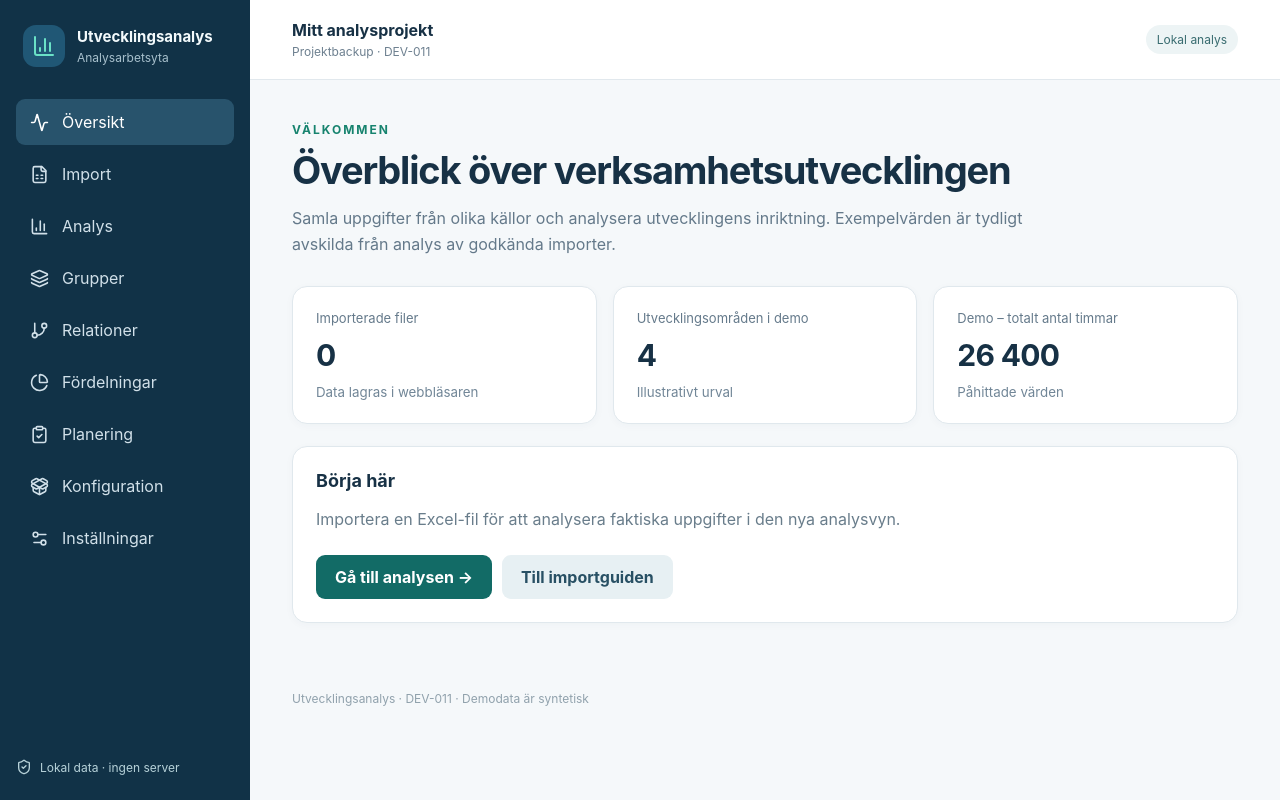
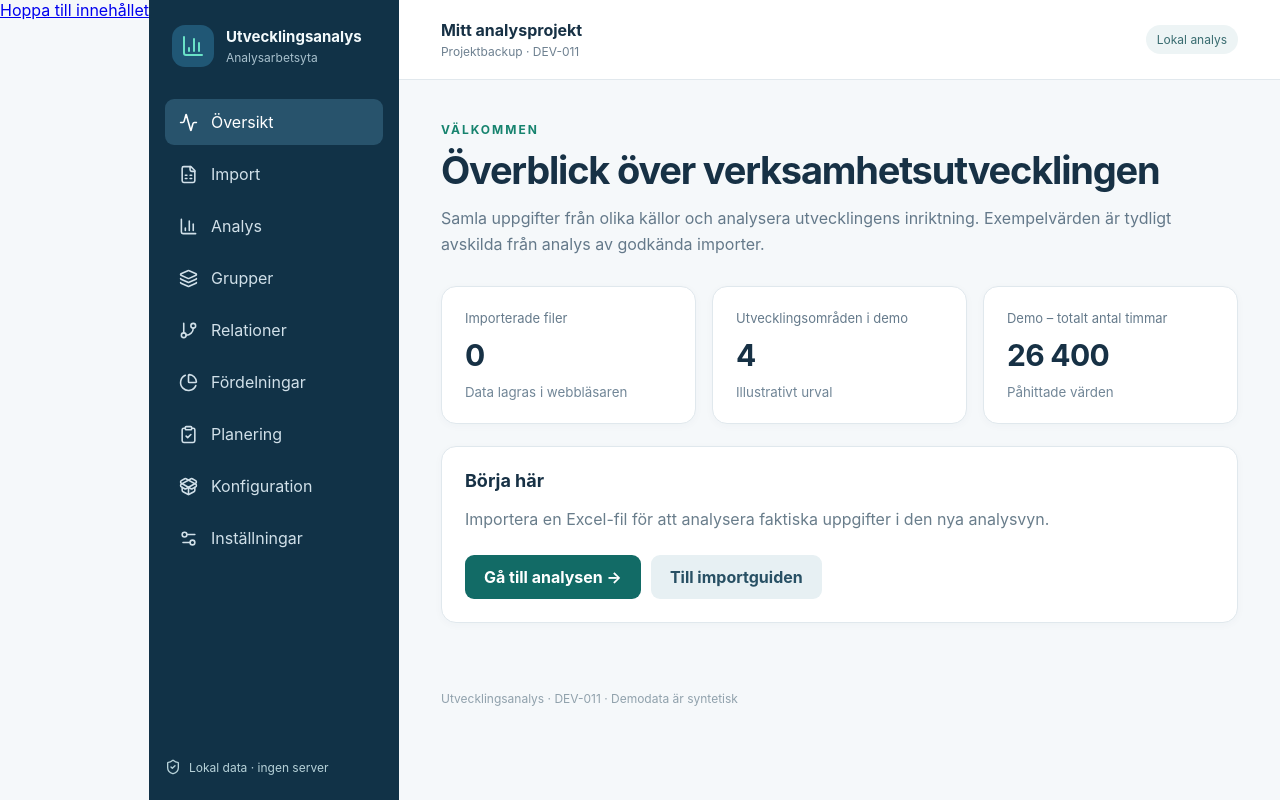
Before and after one commit to erland/pwa-utvecklingsanalys, a React (Vite) app: page / in a window 1280 px wide. Built offline with nearby package versions, Linux system fonts and the light colour scheme.

Commit message:
fix(a11y): add skip link, main landmark and current-page navigation semantics

```diff
--- a/src/App.tsx
+++ b/src/App.tsx
@@ -16,8 +16,8 @@ export default function App(){
  const[analysisRefresh,setAnalysisRefresh]=useState(0);const[view,setView]=useState<ViewId>('overview');const[project,setProject]=useState<AnalysisProject|null>(null);const[storageError,setStorageError]=useState('');
  useEffect(()=>{let active=true;recoverInterruptedRestore().then(()=>loadProject()).then(p=>{if(active)setProject(p)}).catch(()=>{if(active)setStorageError('Lokal lagring eller återställning misslyckades. Kontrollera datalagringen innan du fortsätter.')});return()=>{active=false}},[]);
  const updateName=async(name:string)=>{if(!project)return;const p={...project,name};setProject(p);try{await saveProject(p);setStorageError('')}catch{setStorageError('Kunde inte spara projektet lokalt.')}};
- return <div className="shell"><aside className="sidebar"><div className="brand"><span className="brandmark"><BarChart3 size={24}/></span><div><strong>Utvecklingsanalys</strong><small>Analysarbetsyta</small></div></div><nav aria-label="Huvudmeny">{nav.map(n=><button key={n.id} className={view===n.id?'nav-link active':'nav-link'} onClick={()=>setView(n.id)}><n.icon size={19}/>{n.label}</button>)}</nav><div className="sidebar-foot"><ShieldCheck size={16}/>Lokal data · ingen server</div></aside>
- <div className="content"><header className="topbar"><div><strong>{project?.name??'Mitt analysprojekt'}</strong><small>Projektbackup · DEV-011</small></div><span className="pill">Lokal analys</span></header><main>
+ return <div className="shell"><a className="skip-link" href="#main-content">Hoppa till innehållet</a><aside className="sidebar"><div className="brand"><span className="brandmark"><BarChart3 size={24}/></span><div><strong>Utvecklingsanalys</strong><small>Analysarbetsyta</small></div></div><nav aria-label="Huvudmeny">{nav.map(n=><button key={n.id} type="button" aria-current={view===n.id?'page':undefined} className={view===n.id?'nav-link active':'nav-link'} onClick={()=>setView(n.id)}><n.icon size={19}/>{n.label}</button>)}</nav><div className="sidebar-foot"><ShieldCheck size={16}/>Lokal data · ingen server</div></aside>
+ <div className="content"><header className="topbar"><div><strong>{project?.name??'Mitt analysprojekt'}</strong><small>Projektbackup · DEV-011</small></div><span className="pill">Lokal analys</span></header><main id="main-content">
  {storageError&&<div role="alert" className="alert">{storageError}</div>}
  {view==='overview'&&<><div className="eyebrow">VÄLKOMMEN</div><h1>Överblick över verksamhetsutvecklingen</h1><p className="lead">Samla uppgifter från olika källor och analysera utvecklingens inriktning. Exempelvärden är tydligt avskilda från analys av godkända importer.</p><div className="cards"><div className="metric"><span>Importerade filer</span><b>{project?.datasets.length??0}</b><small>Data lagras i webbläsaren</small></div><div className="metric"><span>Utvecklingsområden i demo</span><b>{DEMO_UNITS.length}</b><small>Illustrativt urval</small></div><div className="metric"><span>Demo – totalt antal timmar</span><b>{fmt(aggregate(DEMO_UNITS,'all','all','unit').reduce((s,x)=>s+x.hours,0))}</b><small>Påhittade värden</small></div></div><section className="panel"><h2>Börja här</h2><p>Importera en Excel-fil för att analysera faktiska uppgifter i den nya analysvyn.</p><div className="actions"><button className="primary" onClick={()=>setView('analysis')}>Gå till analysen →</button><button className="secondary" onClick={()=>setView('import')}>Till importguiden</button></div></section></>}
  {view==='analysis'&&<AnalyticsView refreshKey={analysisRefresh}/>}
```
